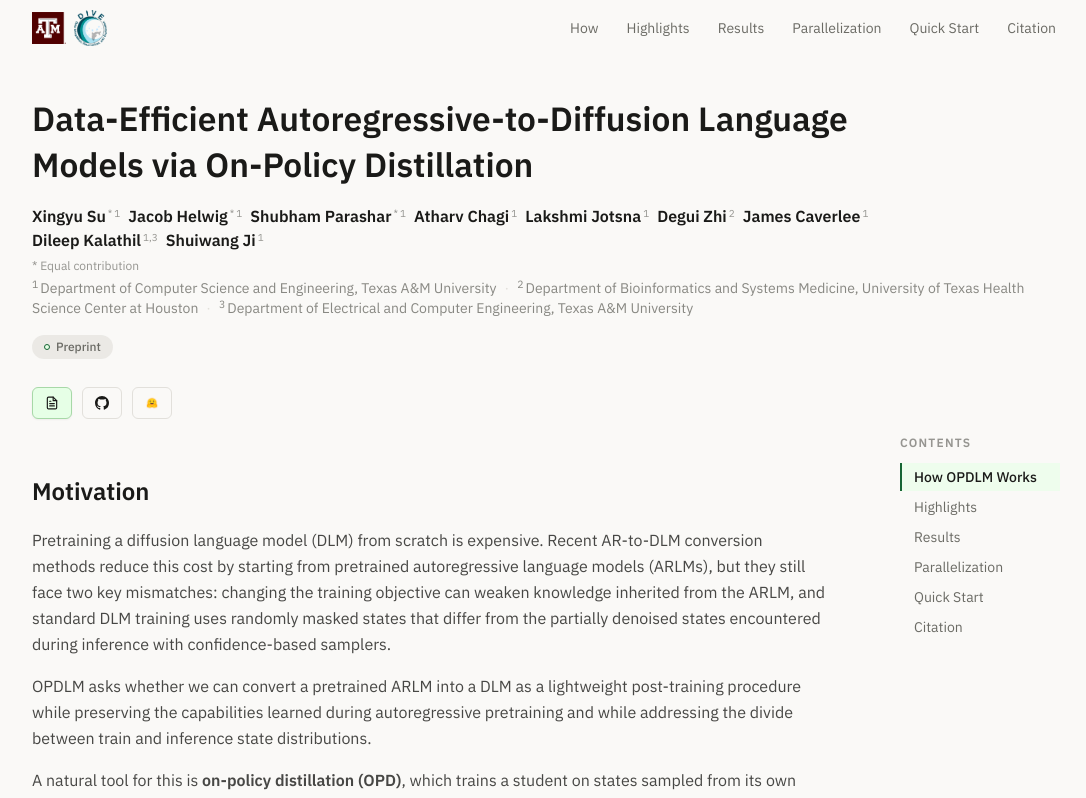
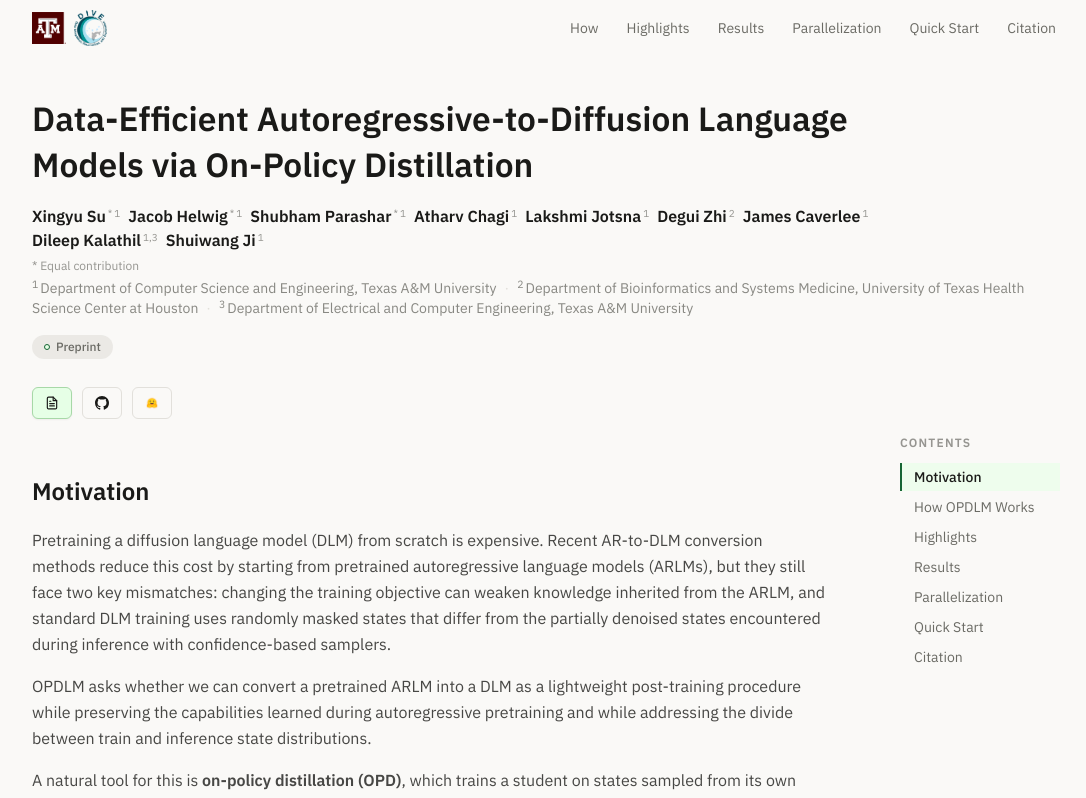
Before and after one commit to atharvchagi/opdlm, a Next.js app: page / in a window 1280 px wide. Shown: the top 798 px of the page, without its empty margins (90-1176 px from the left). Built offline with nearby package versions, Linux system fonts and the light colour scheme.

Commit message:
Add motivation to contents

```diff
--- a/components/TableOfContents.tsx
+++ b/components/TableOfContents.tsx
@@ -3,6 +3,7 @@
 import { useEffect, useState } from "react";
 
 const TOC_ITEMS = [
+  { id: "motivation", label: "Motivation" },
   { id: "how-opdlm-works", label: "How OPDLM Works" },
   { id: "highlights", label: "Highlights" },
   { id: "results", label: "Results" },
```
